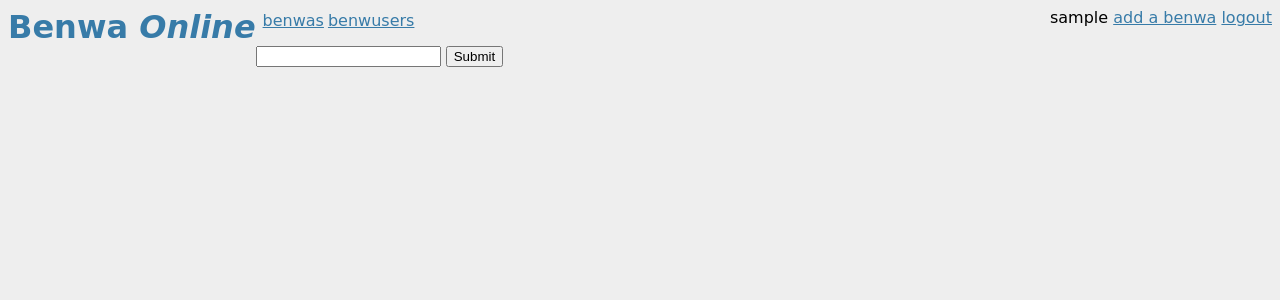
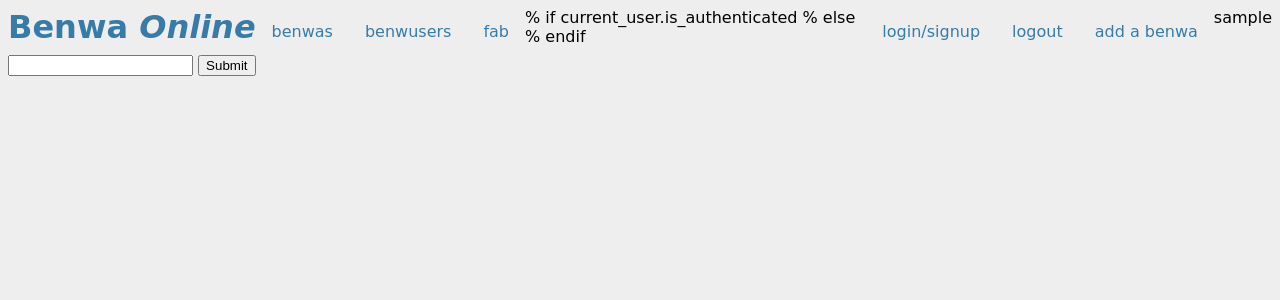
Before and after one commit to goosechooser/benwaonline, a Flask app: page / in a window 1280 px wide. Shown: the top 300 px of the page. Run offline with Flask 2, Linux system fonts and the light colour scheme; the visitor is signed in with stand-in values (Sample User, id 1); parts of the project's set-up code (start-up, migrations or seed data) failed here and were passed over.

Commit message:
Fixed the navbar so it doesn't look like hot garbage, just regular garbage

```diff
--- a/benwaonline/static/style.css
+++ b/benwaonline/static/style.css
@@ -54,6 +54,23 @@ ul.tags {
     padding: 0;
 }
 
+ul.navbar {
+	list-style-type: none;
+    margin: 0;
+    padding: 0;
+    overflow: hidden;
+}
+li.navbar_entry {
+	float: left;
+}
+
+li.navbar_entry a {
+	display: block;
+    text-align: center;
+    padding: 14px 16px;
+    text-decoration: none;
+}
+
 .users { border-radius:8px; }
 .users th { padding: 2px 10px; }
 .users tr:last-child td{ border-bottom:0; }
--- a/benwaonline/templates/layout.html
+++ b/benwaonline/templates/layout.html
@@ -2,27 +2,18 @@
 <title>Benwa Online</title>
 <link rel=stylesheet type=text/css href="{{ url_for('static', filename='style.css') }}">
 <div class=page>
-<h1 class='left'>Benwa <i>Online</i></h1>
-<table class=left>
-    <tr>
-        <td></td>
-        <td><a href="{{ url_for('gallery.show_posts') }}" method="post">benwas</a></td>
-        <td><a href="{{ url_for('userinfo.show_users') }}" method="post">benwusers</a></td>
-    </tr>
-</table>
-
-<div class='right'>
-{% if current_user.is_authenticated %}
-<span>{{ current_user.username }}</span>
-<a href="{{ url_for('gallery.add_post') }}" method="post">add a benwa</a>
-<a href="{{ url_for('authbp.logout') }}">logout</a>
-{% else %}
-<a href="{{ url_for('authbp.authorize') }}">login/signup</a>
-{% endif %}
-</div>
-</div style="clear: both;"></div>
-</div>
-<br>
-<br>
+<ul class='navbar'>
+    <li class='navbar_entry'><h1>Benwa <i>Online</i></h1></li>
+    <li class='navbar_entry'><a href="{{ url_for('gallery.show_posts') }}">benwas</a></li>
+    <li class='navbar_entry'><a href="{{ url_for('userinfo.show_users') }}">benwusers</a></li>
+    <li class='navbar_entry'><a href="{{ url_for('front.faq') }}">fab</a></li>
+    % if current_user.is_authenticated
+    <li class='navbar_entry' style="float:right">{{ current_user.username }}</li>
+    <li class='navbar_entry' style="float:right"><a href="{{ url_for('gallery.add_post') }}" method="post">add a benwa</a></li>
+    <li class='navbar_entry' style="float:right"><a href="{{ url_for('authbp.logout') }}">logout</a></li>
+    % else
+    <li class='navbar_entry' style="float:right"><a href="{{ url_for('authbp.authorize_info') }}">login/signup</a></li>
+    % endif
+</ul>
 {% block body %}{% endblock %}
 </div>
```
